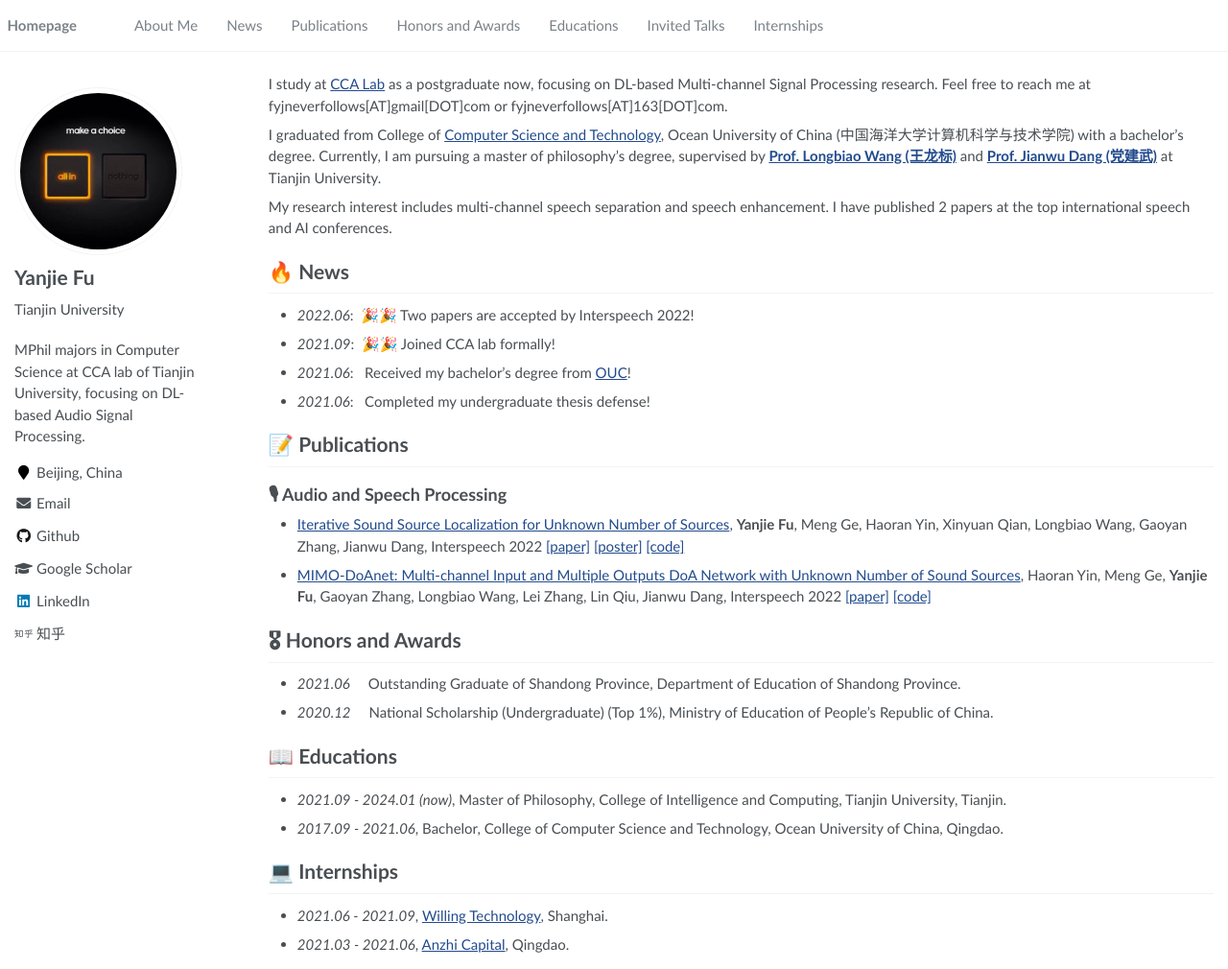
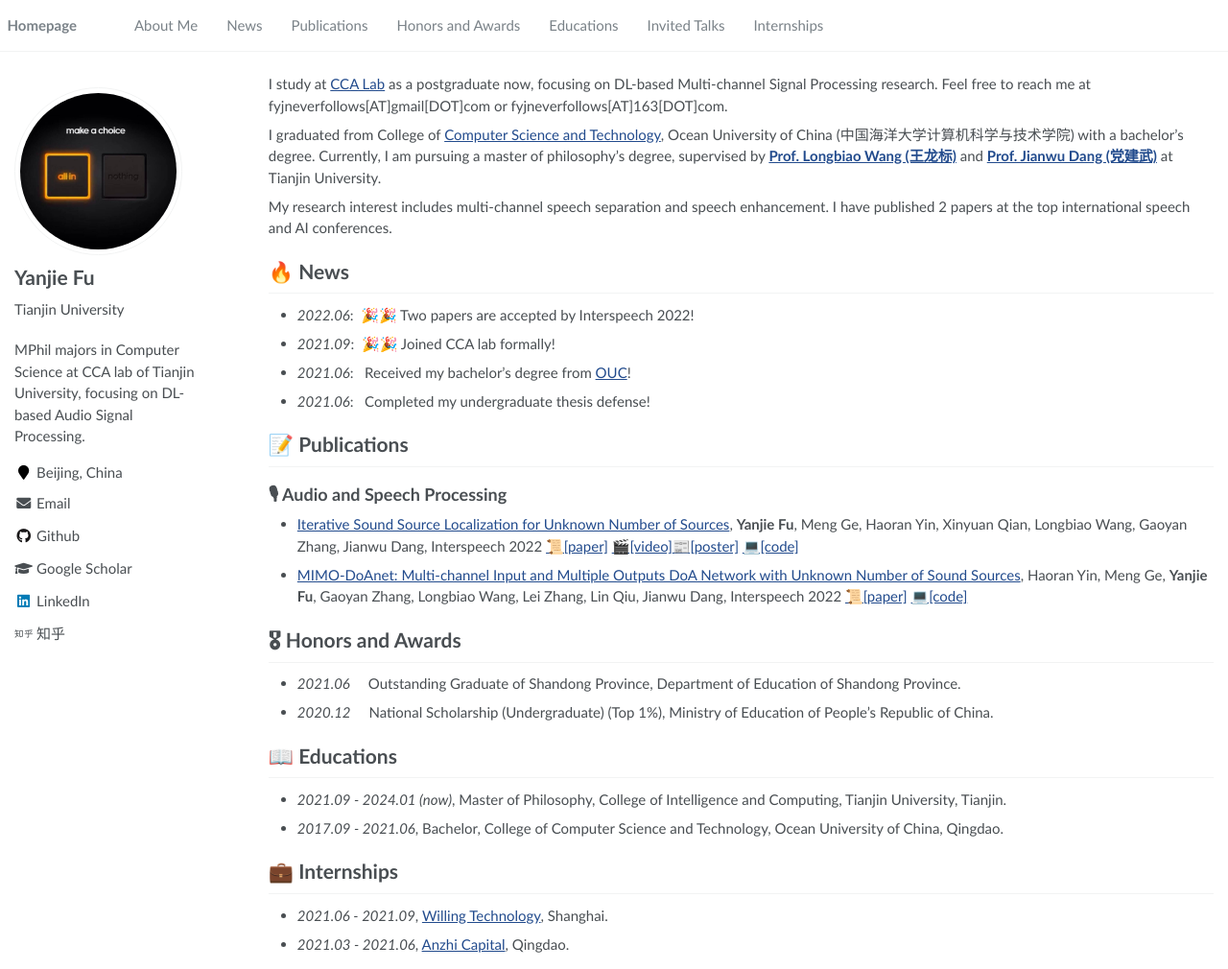
Before and after one commit to FYJNEVERFOLLOWS/FYJNEVERFOLLOWS.github.io, a Jekyll site: the page built from _pages/about.md, in a window 1280 px wide and 1010 px high. Shown: the whole window at 96% size. Built offline with Jekyll 4.4.1, drawn with Linux system fonts in a browser that asks for light colours.

Commit message:
update1014

```diff
--- a/_pages/about.md
+++ b/_pages/about.md
@@ -30,8 +30,8 @@ My research interest includes multi-channel speech separation and speech enhance
 # 📝 Publications
 
 ## 🎙 Audio and Speech Processing
-- [Iterative Sound Source Localization for Unknown Number of Sources](https://www.isca-speech.org/archive/interspeech_2022/fu22c_interspeech.html), **Yanjie Fu**, Meng Ge, Haoran Yin, Xinyuan Qian, Longbiao Wang, Gaoyan Zhang, Jianwu Dang, Interspeech 2022 [[paper]](https://www.isca-speech.org/archive/interspeech_2022/fu22c_interspeech.html) [[poster]](https://drive.google.com/file/d/1TpxvtH9qwZCaqP2NnKhQ4FAzZqJj83EM/view?usp=sharing) [[code]](https://github.com/FYJNEVERFOLLOWS/ISSL)
-- [MIMO-DoAnet: Multi-channel Input and Multiple Outputs DoA Network with Unknown Number of Sound Sources](https://www.isca-speech.org/archive/interspeech_2022/yin22b_interspeech.html), Haoran Yin, Meng Ge, **Yanjie Fu**, Gaoyan Zhang, Longbiao Wang, Lei Zhang, Lin Qiu, Jianwu Dang, Interspeech 2022 [[paper]](https://www.isca-speech.org/archive/interspeech_2022/yin22b_interspeech.html) [[code]](https://github.com/TJU-haoran/VCTK-16k-simulated)
+- [Iterative Sound Source Localization for Unknown Number of Sources](https://www.isca-speech.org/archive/interspeech_2022/fu22c_interspeech.html), **Yanjie Fu**, Meng Ge, Haoran Yin, Xinyuan Qian, Longbiao Wang, Gaoyan Zhang, Jianwu Dang, Interspeech 2022 [📜[paper]](https://www.isca-speech.org/archive/interspeech_2022/fu22c_interspeech.html) [🎬[video]]()[📰[poster]](https://drive.google.com/file/d/1TpxvtH9qwZCaqP2NnKhQ4FAzZqJj83EM/view?usp=sharing) [💻[code]](https://github.com/FYJNEVERFOLLOWS/ISSL)
+- [MIMO-DoAnet: Multi-channel Input and Multiple Outputs DoA Network with Unknown Number of Sound Sources](https://www.isca-speech.org/archive/interspeech_2022/yin22b_interspeech.html), Haoran Yin, Meng Ge, **Yanjie Fu**, Gaoyan Zhang, Longbiao Wang, Lei Zhang, Lin Qiu, Jianwu Dang, Interspeech 2022 [📜[paper]](https://www.isca-speech.org/archive/interspeech_2022/yin22b_interspeech.html) [💻[code]](https://github.com/TJU-haoran/VCTK-16k-simulated)
 
 
 # 🎖 Honors and Awards
@@ -46,6 +46,6 @@ My research interest includes multi-channel speech separation and speech enhance
 <!-- # 💬 Invited Talks
 - *2021.03*, .  \| [\[video\]](https://github.com/) -->
 
-# 💻 Internships
+# 💼 Internships
 - *2021.06 - 2021.09*, [Willing Technology](https://www.weiling.cn/), Shanghai.
 - *2021.03 - 2021.06*, [Anzhi Capital](https://www.anzhicapital.com/), Qingdao.
```
